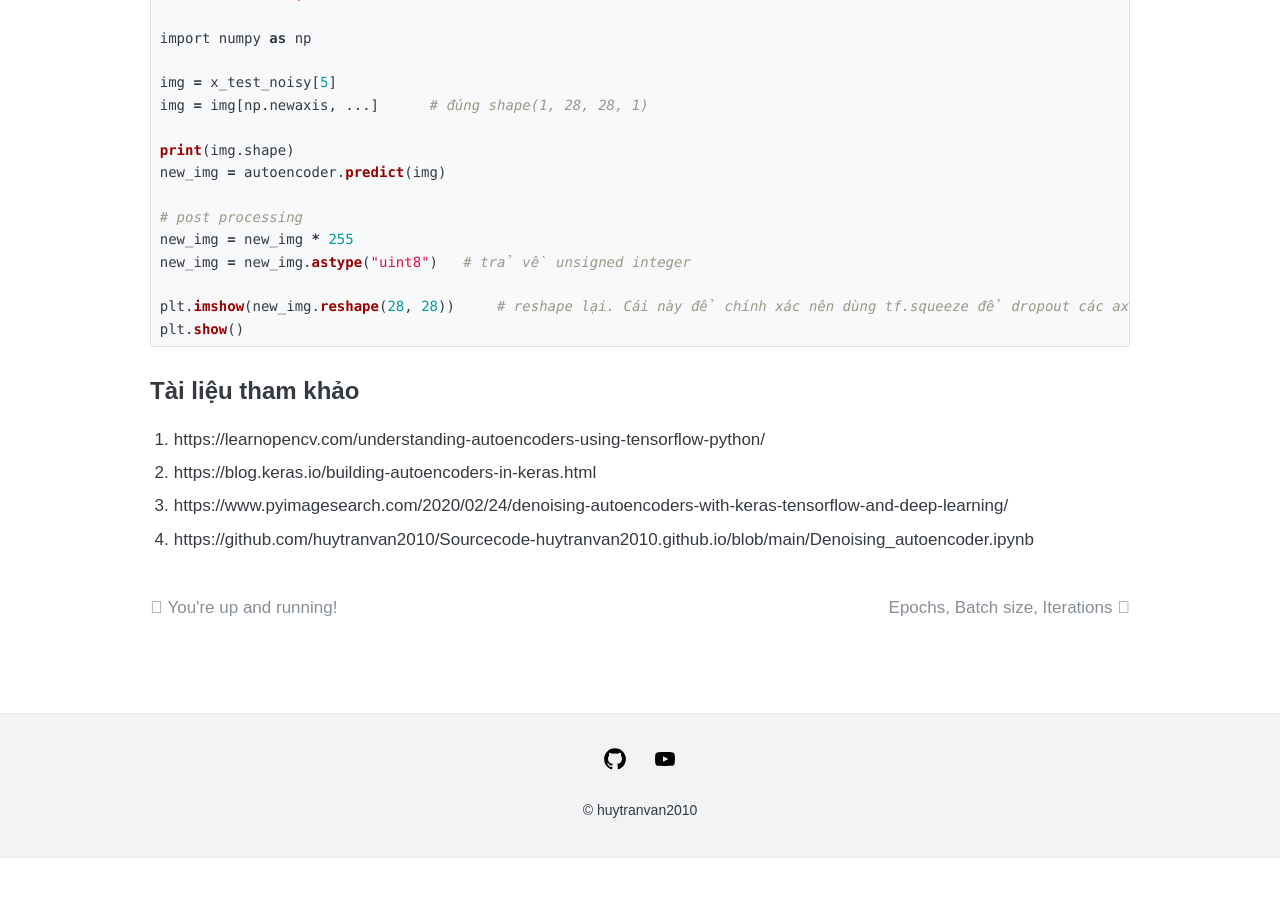
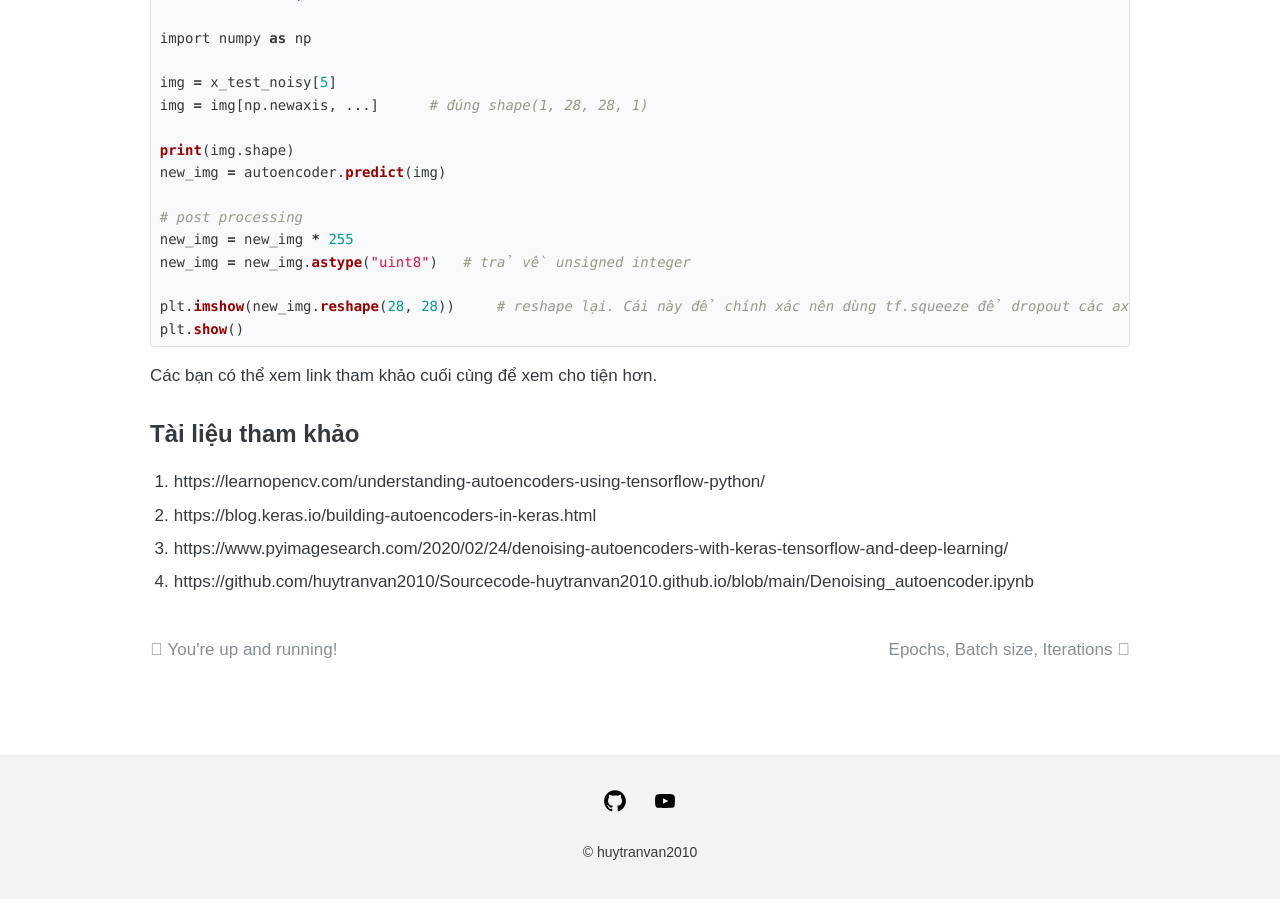
Before and after one commit to huytranvan2010/huytranvan2010.github.io, a Jekyll site: the page built from _posts/2021-02-01-Denoising-autoencoder.md, in a window 1280 px wide and 900 px high, scrolled down 5160 px. Built offline with Jekyll 4.4.1, drawn with Linux system fonts in a browser that asks for light colours; before the commit the page ends 6018 px from its top, so only the background shows below that.

Commit message:
Denoising autoencoder

````diff
--- a/_posts/2021-02-01-Denoising-autoencoder.md
+++ b/_posts/2021-02-01-Denoising-autoencoder.md
@@ -147,6 +147,8 @@ plt.imshow(new_img.reshape(28, 28))     # reshape lại. Cái này để chính
 plt.show()
 ```
 
+Các bạn có thể xem link tham khảo cuối cùng để xem cho tiện hơn.
+
 ## Tài liệu tham khảo
 1. https://learnopencv.com/understanding-autoencoders-using-tensorflow-python/
 2. https://blog.keras.io/building-autoencoders-in-keras.html
````
